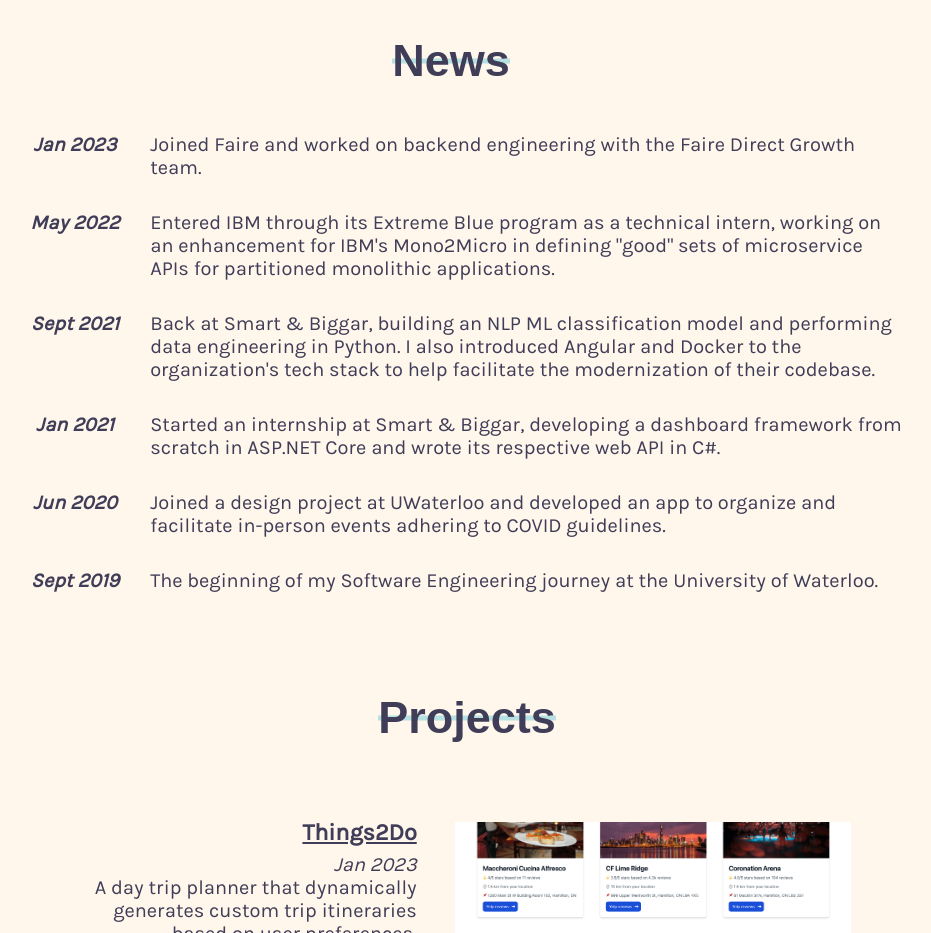
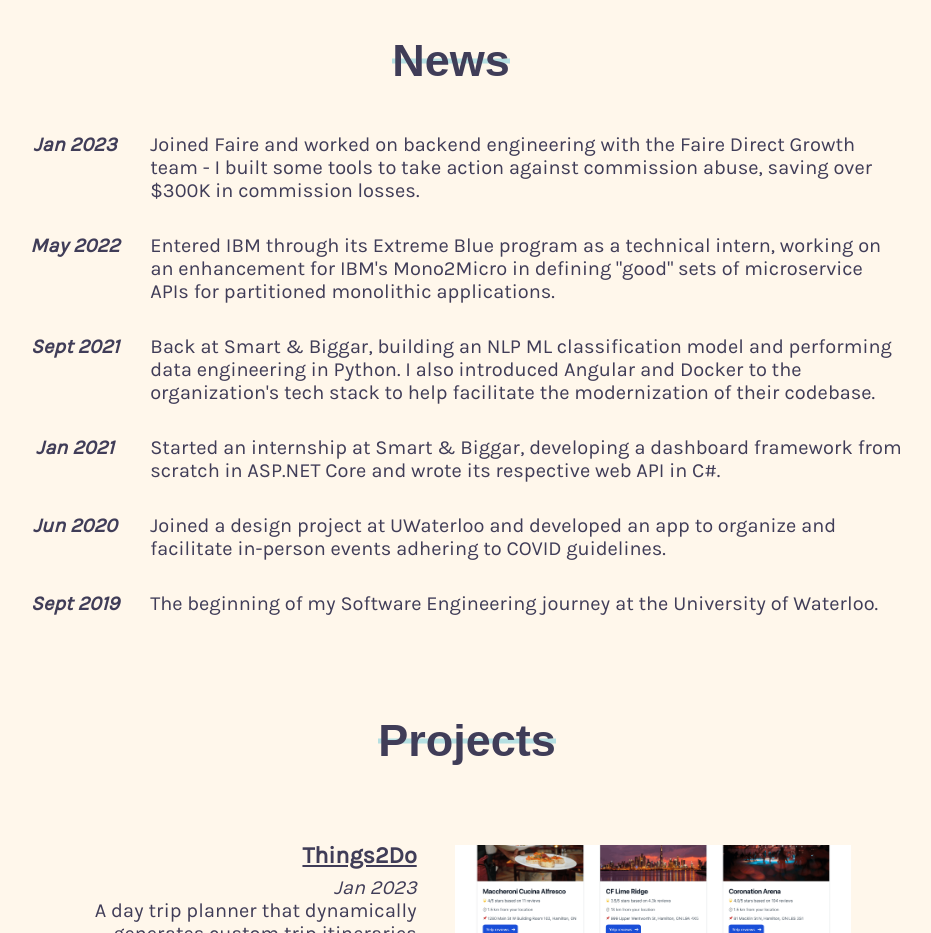
Before and after one commit to dannywuwu/dannywuwu.github.io, a React (Create React App) app: page / in a window 1280 px wide. Shown: the part 2100-3033 px from the top of the page, without its empty margins (173-1104 px from the left). Built offline with nearby package versions, Linux system fonts and the light colour scheme.

Commit message:
230508 4A resume update

```diff
--- a/src/Components/News.tsx
+++ b/src/Components/News.tsx
@@ -6,7 +6,7 @@ interface NewsProps {}
 
 const experiences: Record<string, string> = {
   "Jan 2023":
-    "Joined Faire and worked on backend engineering with the Faire Direct Growth team.",
+    "Joined Faire and worked on backend engineering with the Faire Direct Growth team - I built some tools to take action against commission abuse, saving over $300K in commission losses.",
   "May 2022":
     'Entered IBM through its Extreme Blue program as a technical intern, working on an enhancement for IBM\'s Mono2Micro in defining "good" sets of microservice APIs for partitioned monolithic applications.',
   "Sept 2021":
```
Also changed, not shown: 1 other file (tests, documents, lock files or other folders).
